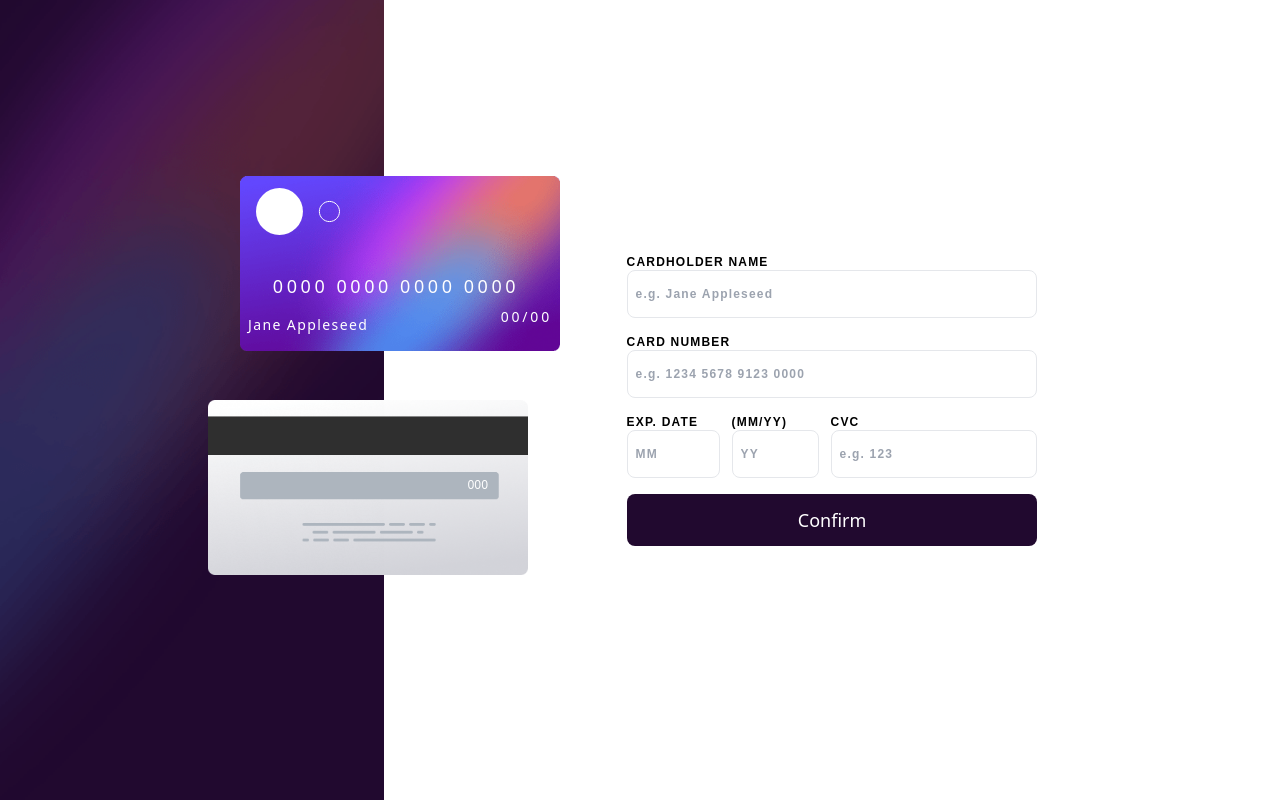
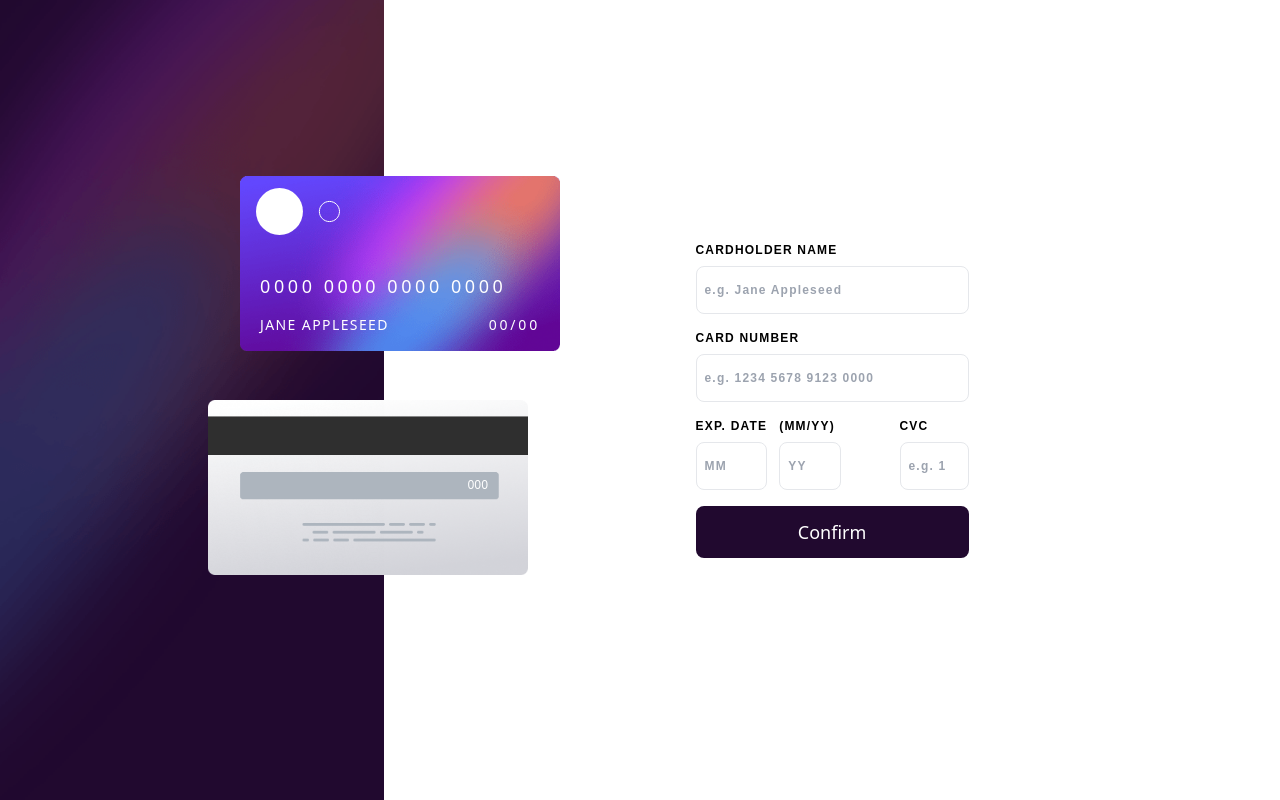
Before and after one commit to ninaokumura/interactive-card-details, a React (Create React App) app: page / in a window 1280 px wide. Built offline with nearby package versions, Linux system fonts and the light colour scheme.

Commit message:
add react-hook-form + yup for validation

```diff
--- a/package.json
+++ b/package.json
@@ -3,14 +3,17 @@
   "version": "0.1.0",
   "private": true,
   "dependencies": {
+    "@hookform/resolvers": "^2.9.7",
     "@testing-library/jest-dom": "^5.16.5",
     "@testing-library/react": "^13.3.0",
     "@testing-library/user-event": "^13.5.0",
     "clsx": "^1.2.1",
     "react": "^18.2.0",
     "react-dom": "^18.2.0",
+    "react-hook-form": "^7.34.2",
     "react-scripts": "5.0.1",
-    "web-vitals": "^2.1.4"
+    "web-vitals": "^2.1.4",
+    "yup": "^0.32.11"
   },
   "scripts": {
     "start": "react-scripts start",
--- a/src/components/Card.jsx
+++ b/src/components/Card.jsx
@@ -23,15 +23,15 @@ export default function Card(props) {
           <Logo />
         </div>
 
-        <span className="absolute right-0 left-5 sm:text-center top-[5rem] text-sm sm:text-lg  sm:top-[6rem] sm:left-0 tracking-[0.2em] w-full card-number">
+        <span className="absolute right-0 left-5 top-[5rem] text-sm sm:text-lg  sm:top-[6rem] tracking-[0.2em] w-full card-number">
           {props.cardNumber.split("").map((number, idx) => (
             <span key={idx}>{number}</span>
           ))}
         </span>
-        <span className="absolute bottom-6 left-5 sm:bottom-4 sm:left-2 text-sm tracking-[0.1em]">
-          {props.cardholderName}
+        <span className="absolute bottom-6 left-5 sm:bottom-4 text-sm tracking-[0.1em]">
+          {props.cardholderName.toUpperCase()}
         </span>
-        <span className="absolute bottom-6 right-5 text-sm tracking-[0.2em] sm:right-2">
+        <span className="absolute bottom-6 sm:bottom-4 right-5 text-sm tracking-[0.2em]">
           {`${props.expireDate}/${props.expireYear}`}
         </span>
       </div>
--- a/src/components/Form.jsx
+++ b/src/components/Form.jsx
@@ -1,27 +1,105 @@
-import React, { useState } from "react";
+import React, { useEffect } from "react";
 import Button from "./Button";
 import Input from "./Input";
+import { useForm } from "react-hook-form";
+import { yupResolver } from "@hookform/resolvers/yup";
+import * as yup from "yup";
 
 export default function Form(props) {
+  const schema = yup.object().shape({
+    cardholderName: yup.string().required("Your full name is required!"),
+    cardNumber: yup
+      .number()
+      .typeError("you must enter a valid card number")
+      .required(),
+    expireDate: yup
+      .number()
+      .typeError("You must enter a valid month")
+      .min(1)
+      .max(12)
+      .required(),
+    expireYear: yup
+      .number()
+      .typeError("You must enter a valid year")
+      .positive()
+      .integer()
+      .required(),
+    cvc: yup
+      .number()
+      .typeError("You must enter a valid cvc")
+      .positive()
+      .integer()
+      .required(),
+  });
+
+  const {
+    register,
+    handleSubmit,
+    formState: { errors },
+    watch,
+  } = useForm({
+    resolver: yupResolver(schema),
+    mode: "all",
+  });
+
+  const { cardholderName, cardNumber, expireDate, expireYear, cvc } = watch();
+
+  useEffect(() => {
+    props.onCardholderNameChange({
+      target: { value: cardholderName },
+    });
+  }, [cardholderName, props]);
+
+  useEffect(() => {
+    props.onCardNumberChange({
+      target: { value: cardNumber },
+    });
+  }, [cardNumber, props]);
+
+  useEffect(() => {
+    props.onExpireDateChange({
+      target: { value: expireDate },
+    });
+  }, [expireDate, props]);
+
+  useEffect(() => {
+    props.onExpireYearChange({
+      target: { value: expireYear },
+    });
+  }, [expireYear, props]);
+
+  useEffect(() => {
+    props.onCvcChange({
+      target: { value: cvc },
+    });
+  }, [cvc, props]);
+
+  const onSubmit = (data, e) => {
+    console.log({ data });
+    console.log("Hello world!");
+    e.preventDefault();
+  };
+
   return (
     <form
-      onSubmit={props.onSubmit}
+      onSubmit={handleSubmit(onSubmit)}
       className="flex flex-col gap-4 px-4 text-sm"
     >
       <Input
         type="text"
         placeholder="e.g. Jane Appleseed"
         label="CARDHOLDER NAME"
-        value={props.cardholderName}
-        onChange={props.onCardholderNameChange}
+        maxlength="100"
+        errorMessage={errors.cardholderName?.message}
+        {...register("cardholderName")}
       />
-
       <Input
         type="number"
         placeholder="e.g. 1234 5678 9123 0000"
         label="CARD NUMBER"
-        value={props.cardNumber}
-        onChange={props.onCardNumberChange}
+        maxlength="16"
+        errorMessage={errors.cardNumber?.message}
+        {...register("cardNumber")}
       />
       <div className="flex gap-3">
         <div className="w-[12rem] flex gap-3">
@@ -29,28 +107,37 @@ export default function Form(props) {
             type="number"
             placeholder="MM"
             label="EXP. DATE"
-            value={props.expireDate}
-            onChange={props.onExpireDateChange}
+            min="1"
+            max="12"
+            maxLength="2"
+            errorMessage={errors.expireDate?.message}
+            {...register("expireDate")}
           />
-
           <Input
             type="number"
             placeholder="YY"
             label="(MM/YY)"
-            value={props.expireYear}
-            onChange={props.onExpireYearChange}
+            min="1"
+            max="31"
+            maxlength="2"
+            errorMessage={errors.expireYear?.message}
+            {...register("expireYear")}
           />
         </div>
 
         <Input
-          type="text"
+          type="number"
           placeholder="e.g. 123"
           label="CVC"
-          value={props.cvc}
-          onChange={props.onCvcChange}
+          min="1"
+          max="999"
+          maxlength="3"
+          errorMessage={errors.cvc?.message}
+          {...register("cvc")}
         />
       </div>
-      <Button title="Confirm" />
+
+      <Button type="submit" title="Confirm" />
     </form>
   );
 }
--- a/src/components/Input.jsx
+++ b/src/components/Input.jsx
@@ -1,18 +1,29 @@
 import React from "react";
+import clsx from "clsx";
 
-export default function Input(props) {
+const Input = React.forwardRef(
+  ({ className, label, errorMessage, ...props }, ref) => {
     return (
-    <div className="flex flex-col gap-2">
-      <label className="font-semibold tracking-[0.1em] font-sans-serif w-full text-xs">
-        {props.label}
+      <div className="flex flex-col gap-2 max-w-xl">
+        <label className="font-semibold tracking-[0.1em] font-sans-serif w-full text-xs grid gap-2">
+          {label}
           <input
-          type={props.type}
-          value={props.value}
-          onChange={props.onChange}
-          placeholder={props.placeholder}
-          className="border h-12 rounded-lg text-left w-full px-2"
+            ref={ref}
+            {...props}
+            className={clsx(
+              "border h-12 rounded-lg text-left w-full px-2",
+              className
+            )}
           />
+          {errorMessage && (
+            <p role="alert" className="text-red-500 p-2 max-w-[20rem]">
+              {errorMessage}
+            </p>
+          )}
         </label>
       </div>
     );
   }
+);
+
+export default Input;
--- a/tailwind.config.js
+++ b/tailwind.config.js
@@ -1,11 +1,14 @@
 /** @type {import('tailwindcss').Config} */
 module.exports = {
-  content: ["./src/**/*.{js,jsx,ts,tsx}"],
+  content: [
+    "./src/**/*.{js,jsx,ts,tsx}",
+    "./src/components/**/*.{js,jsx,ts,tsx}",
+  ],
   theme: {
     extend: {
       colors: {
         "linear-gradient": "hsl(249, 99%, 64%) to hsl(278, 94%, 30%)",
-        red: "hsl(0, 100%, 66%)",
+        errorRed: "hsl(0, 100%, 66%)",
         white: "hsl(0, 0%, 100%)",
         "light-grayish-violet": "hsl(270, 3%, 87%)",
         "dark-grayish-violet": "hsl(279, 6%, 55%)",
```
Also changed, not shown: 1 other file (tests, documents, lock files or other folders). Lines whose indentation alone changed are shown as unchanged.
